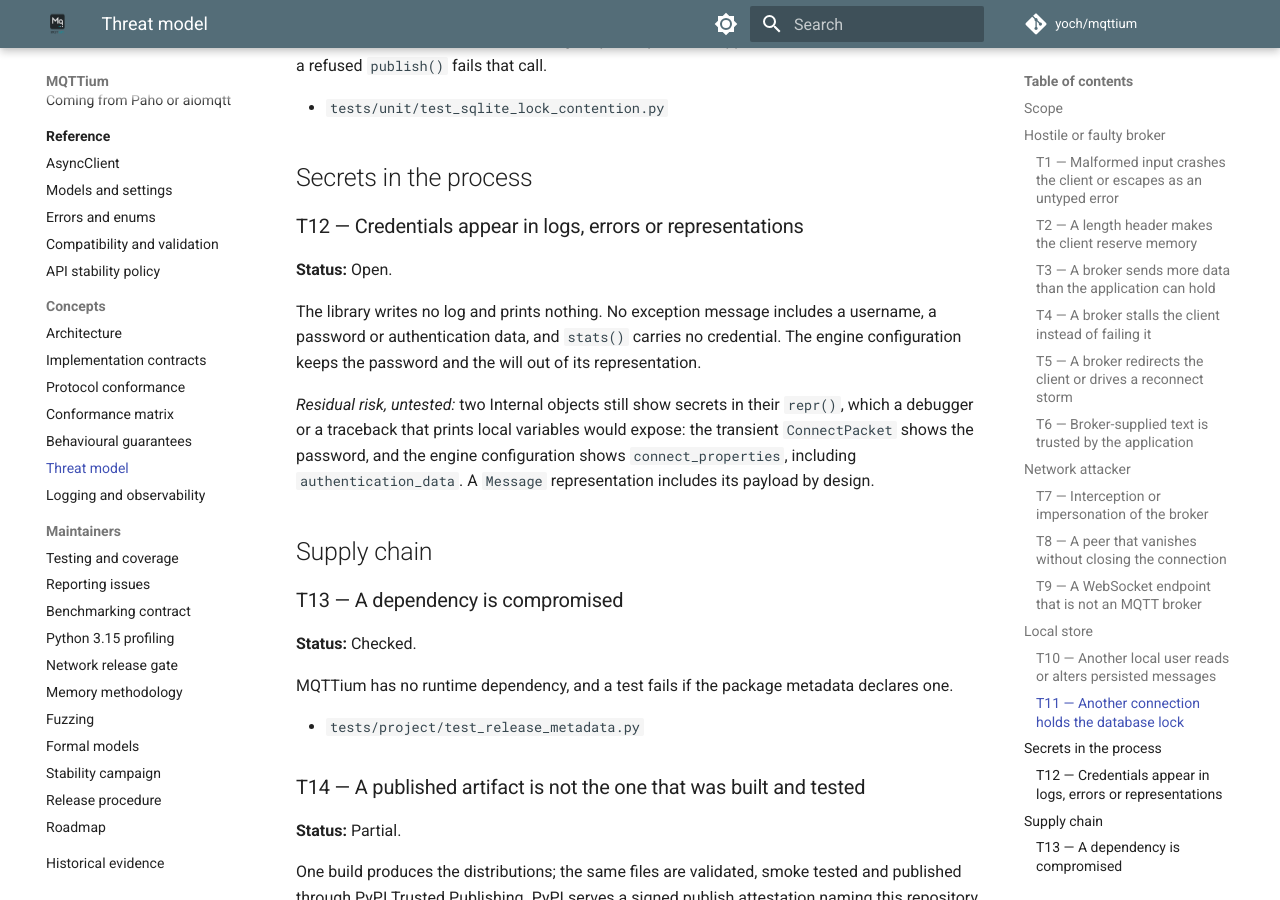
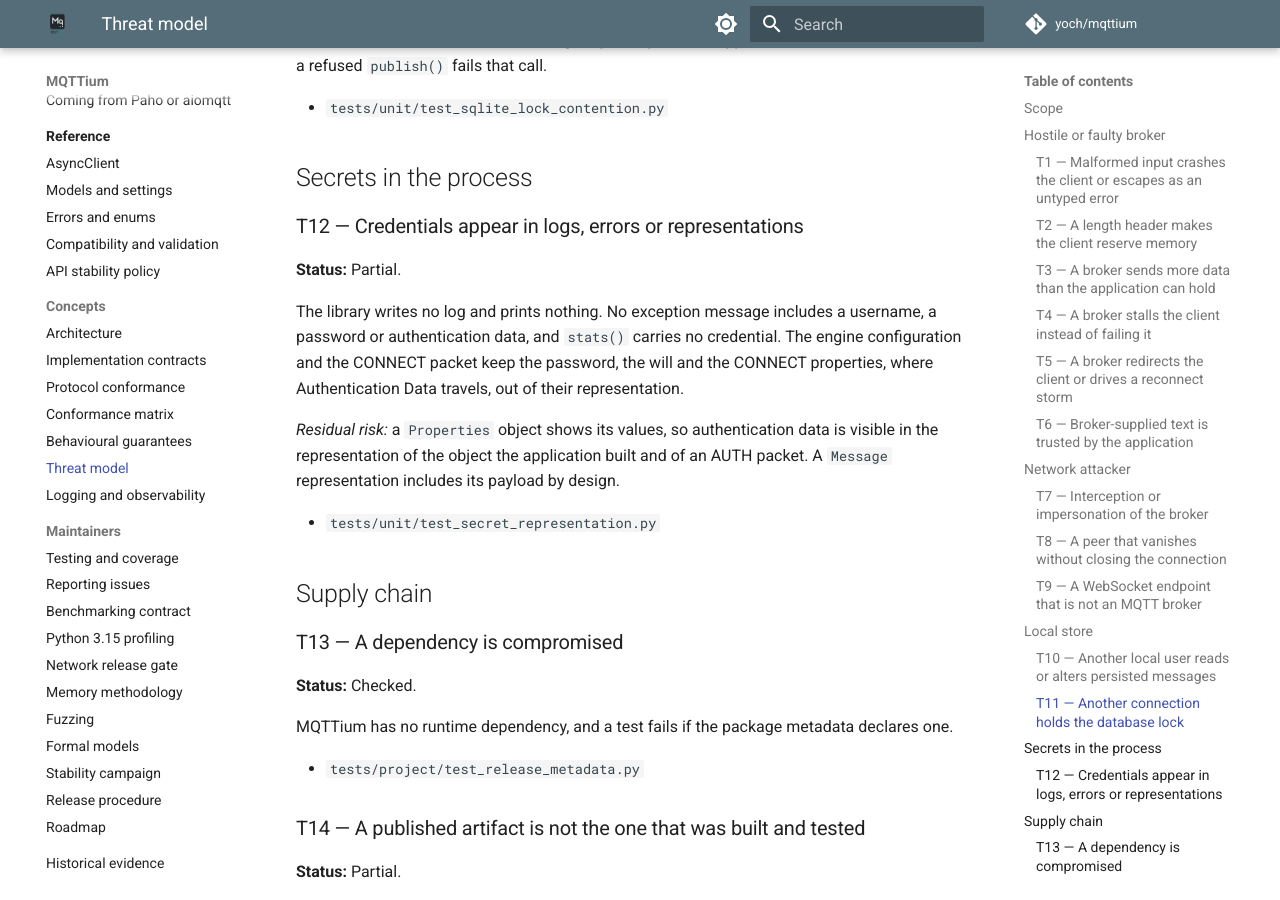
Before and after one commit to yoch/mqttium, an MkDocs documentation site: the page built from docs/threat-model.md, in a window 1280 px wide and 900 px high, scrolled down 5023 px. Built offline with MkDocs 1.6.1 and Material for MkDocs 9.7.7, drawn with Linux system fonts in a browser that asks for light colours; comment, search, counter and statistics services are not loaded.

Commit message:
Send PINGREQ before the keep-alive interval ends; hide credentials in repr
The keep-alive loop sent PINGREQ once the interval had elapsed, so it left
a few milliseconds late; MQTT 3.1.1 requires that the interval between
packets not exceed Keep Alive [MQTT-3.1.2-23]. It now leaves a tenth of
the interval early, at most one second. The statement gets its test, with
the bound it states.

The internal CONNECT packet and the engine configuration no longer show
the password or the CONNECT properties, which carry Authentication Data,
in their representation.

Co-Authored-By: Claude Fable 5.2 <noreply@anthropic.com>
Claude-Session: https://claude.ai/code/session_01Ao6T3feVH1AdmD4A8HiJoS

```diff
--- a/docs/threat-model.md
+++ b/docs/threat-model.md
@@ -206,18 +206,20 @@ connection is retried; a refused `publish()` fails that call.
 
 ### T12 — Credentials appear in logs, errors or representations
 
-**Status:** Open.
+**Status:** Partial.
 
 The library writes no log and prints nothing. No exception message includes
 a username, a password or authentication data, and `stats()` carries no
-credential. The engine configuration keeps the password and the will out of
-its representation.
+credential. The engine configuration and the CONNECT packet keep the
+password, the will and the CONNECT properties, where Authentication Data
+travels, out of their representation.
 
-*Residual risk, untested:* two Internal objects still show secrets in their
-`repr()`, which a debugger or a traceback that prints local variables would
-expose: the transient `ConnectPacket` shows the password, and the engine
-configuration shows `connect_properties`, including `authentication_data`.
-A `Message` representation includes its payload by design.
+*Residual risk:* a `Properties` object shows its values, so authentication
+data is visible in the representation of the object the application built
+and of an AUTH packet. A `Message` representation includes its payload by
+design.
+
+- `tests/unit/test_secret_representation.py`
 
 ## Supply chain
 
```
Also changed, not shown: CHANGELOG.md (+6 -0 lines), docs/configuration-and-sizing.md (+3 -2 lines), docs/conformance-matrix.md (+4 -3 lines), docs/conformance.md (+13 -17 lines), docs/spec/conformance-matrix.json, 5 other files.
